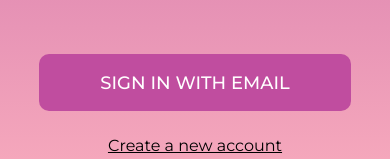
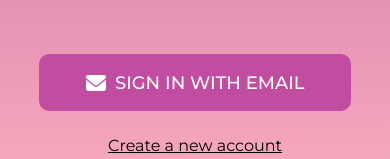
Before and after one commit to pjsikora/Matcher, a React Native app in the folder app/: screen /Root in a window 390 px wide. Shown: the part 634-793 px from the top of the page. Built offline with nearby package versions, Linux system fonts and the light colour scheme.

Commit message:
Added new icon and fixed bugs

```diff
--- a/app/components/UI/SignInButton.tsx
+++ b/app/components/UI/SignInButton.tsx
@@ -1,14 +1,5 @@
-import React, { useState } from "react";
-import {
-  StyleSheet,
-  Text,
-  View,
-  Button,
-  TextInput,
-  TouchableOpacity,
-} from "react-native";
-import { LinearGradient } from "expo-linear-gradient";
-import { RegisterUserData } from "../../types/types";
+import React from "react";
+import { StyleSheet, Text, TouchableOpacity } from "react-native";
 
 interface RegisterButtonProps {
   toScreen: string;
@@ -23,6 +14,7 @@ const SignInButton = ({
   return (
     <TouchableOpacity
       onPress={() => navigation.navigate(toScreen)}
+      disabled={isDisabled}
       style={isDisabled ? styles.disabledBtn : styles.btn}
     >
       <Text style={styles.btnTitle}>Log In</Text>
@@ -58,6 +50,8 @@ const styles = StyleSheet.create({
     textAlign: "center",
     color: "#FFFFFF",
     fontSize: 28,
+    fontFamily: "montMedium",
   },
+  icon: {},
 });
 export default SignInButton;
--- a/app/controllers/registerController.ts
+++ b/app/controllers/registerController.ts
@@ -1,17 +1,17 @@
-import axios from 'axios'
+import axios from "axios";
 
 export const registerCall = async (data: any) => {
   try {
-    console.log(data)
+    console.log(data);
     const res = await axios.post(
-      'http://192.168.0.9:6000/api/auth/register',
+      "http://192.168.8.179:6000/api/auth/register",
       data
-    )
-    console.log('haloi')
-    console.log(res)
-    return true
+    );
+    console.log("haloi");
+    console.log(res);
+    return true;
   } catch (err: any) {
-    console.log(err?.response)
-    return false
+    console.log(err?.response);
+    return false;
   }
-}
+};
--- a/app/screens/SignIn/SignIn.tsx
+++ b/app/screens/SignIn/SignIn.tsx
@@ -135,7 +135,7 @@ const styles = StyleSheet.create({
     width: "100%",
     alignItems: "center",
     justifyContent: "center",
-    marginTop: "8%",
+    marginTop: "25%",
   },
   textInputContainer: {
     width: "80%",
--- a/app/screens/WelcomeScreen.tsx
+++ b/app/screens/WelcomeScreen.tsx
@@ -18,6 +18,10 @@ const WelcomeScreen = ({ navigation }: EmailScreenProps) => {
           style={styles.btn}
           onPress={() => navigation.navigate("signIn")}
         >
+          <Image
+            style={styles.icon}
+            source={require("../images/signInEmailVector.png")}
+          />
           <Text style={styles.title}>SIGN IN WITH EMAIL</Text>
         </TouchableOpacity>
         <TouchableOpacity
@@ -75,6 +79,11 @@ const styles = StyleSheet.create({
     marginRight: "auto",
     height: 57,
     marginTop: "50%",
+    display: "flex",
+    flexDirection: "row",
+  },
+  icon: {
+    marginRight: "3%",
   },
   title: {
     textAlign: "center",
```
Also changed, not shown: app/images/signInEmailVector.png (added).
